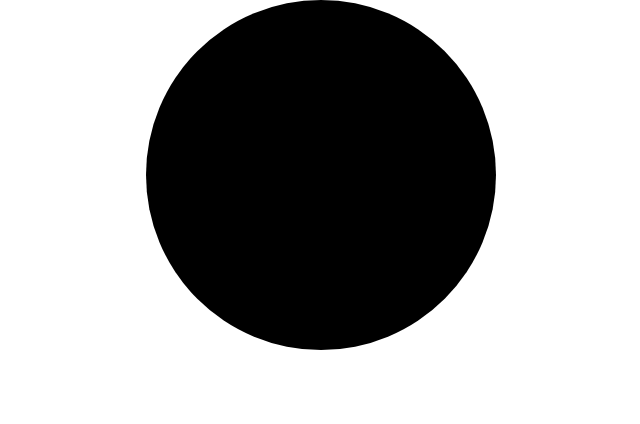
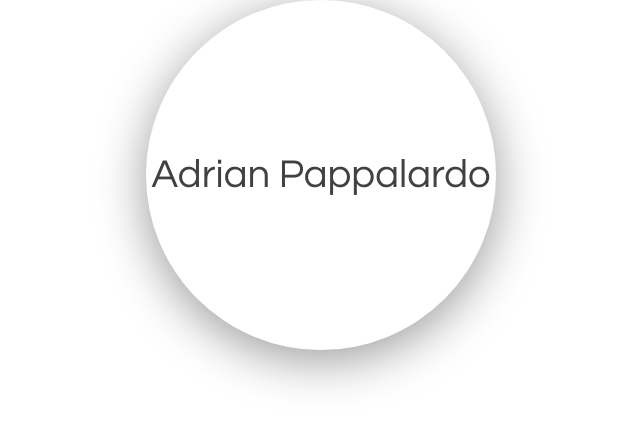
Before and after one commit to demonxdrag/demonxdrag.github.io, a plain HTML site: page index.html in a window 1280 px wide. Shown: the whole page, without its empty margins (319-959 px from the left). Drawn offline with Linux system fonts and the light colour scheme.

Commit message:
starting working session

```diff
--- a/css/styles.css
+++ b/css/styles.css
@@ -1,15 +1,15 @@
 #home_circle {
 
-  background-color: rgba(0,0,0,1);
+  opacity: 0;
   width: 350px;
   height: 350px;
   margin: 0 auto;
   border-radius: 100%;
-  box-shadow: 0px 10px 50px rgba(41,41,41,0);
+  box-shadow: 0px 10px 50px rgba(0,0,0,0.4);
 
   text-align: center;
-  color: rgba(41,41,41,0);
   font-family: "Century Gothic", CenturyGothic, AppleGothic, sans-serif;
+  color: white;
   font-size: 40px;
   overflow: auto;
   display: flex;
--- a/index.html
+++ b/index.html
@@ -17,6 +17,11 @@
 
   <!--Let browser know website is optimized for mobile-->
   <meta name="viewport" content="width=device-width, initial-scale=1.0"/>
+</head>
+
+<body>
+
+  <div id="home_circle">Adrian Pappalardo</div>
 
   <!--Import jQuery-->
   <script type="text/javascript" src="js/jquery-3.1.1.min.js"></script>
@@ -26,11 +31,6 @@
   <script type="text/javascript" src="js/velocity.min.js"></script>
   <!--Import scripts.js-->
   <script type="text/javascript" src="js/scripts.js"></script>
-</head>
-
-<body>
-
-  <div id="home_circle" onload="home_circle()">Adrian Pappalardo</div>
 
 </body>
 </html>
--- a/js/scripts.js
+++ b/js/scripts.js
@@ -1,17 +1,14 @@
-/*window.onload = function home_circle(){
-  var id = setInterval(frame, 10);
-  var circle = document.getElementById('home_circle')
-  var x = 0.0
-  function startup_frame() {
-    if (circle.style.boxShadow == '0px 10px 50px rgba(41,41,41,1)') {
-        clearInterval(id);
-    } else {
-        x = x + 0.1
-        circle.style.boxShadow = "0px 10px 50px rgba(41,41,41," + x + ")"
-    }
-  }
-};*/
 $(document).ready(function(){
-  console.log("ff");
-  $('#home_circle').css('opacity') = '0';
+  $('#home_circle')
+    .velocity({
+      opacity: "1"
+    }, {
+      duration: 700,
+      easing: "easeInQuad"
+    })
+    .velocity({
+      color: "#414141"
+    }, {
+      duration: 1000
+    });
 });
```
